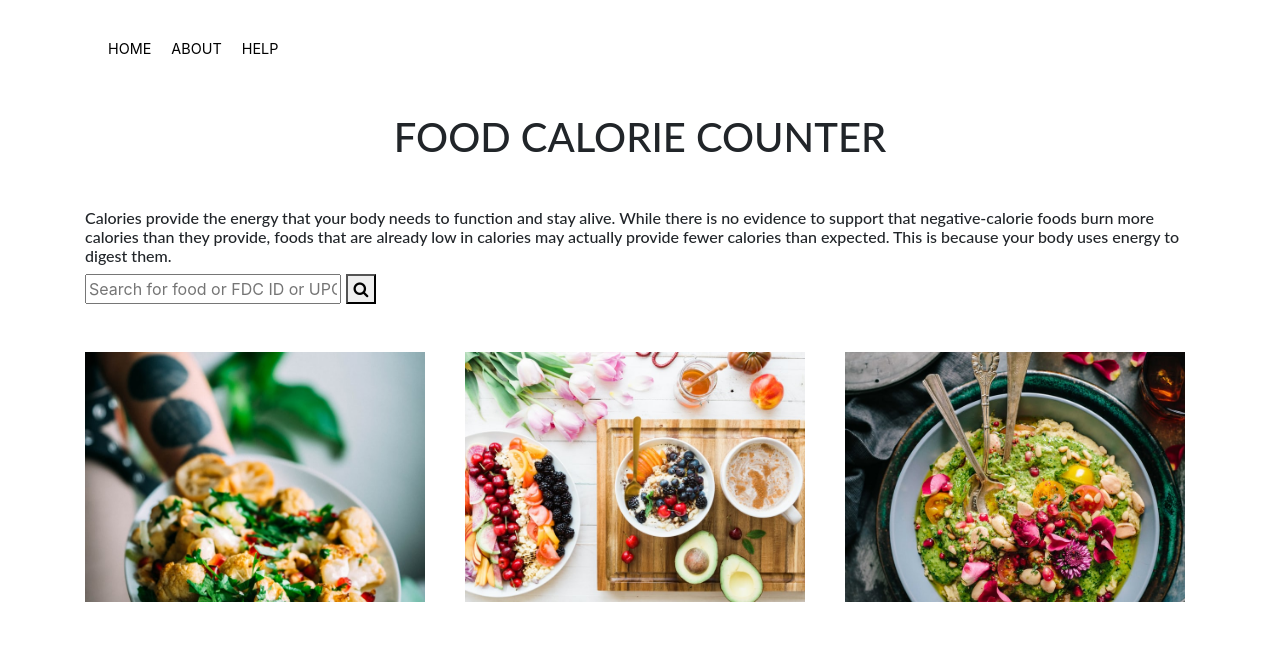
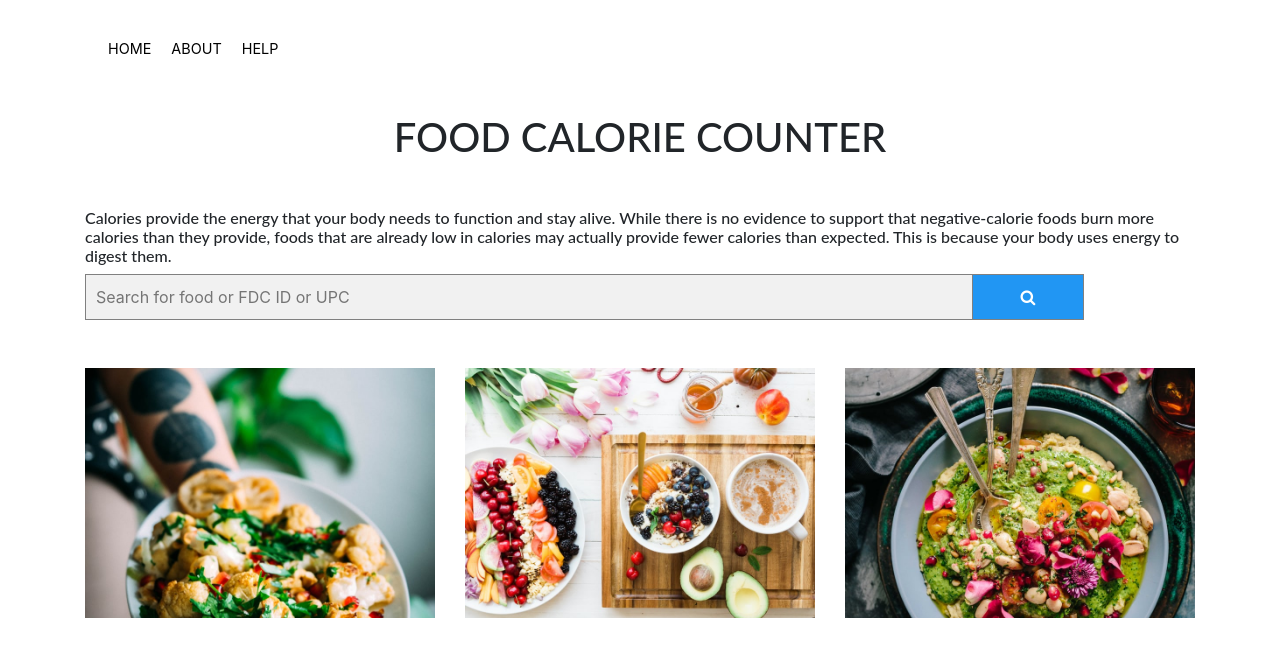
Before and after one commit to amalu-m/calorieapp, a Django app: template templates/index.html in a window 1280 px wide. Shown: the top 657 px of the page. Run offline with Django 3.2, Linux system fonts and the light colour scheme; the template is opened without the code that fills it, so the values that code supplies are empty; some libraries are stand-ins or nearby versions.

Commit message:
re-applied styling changes

```diff
--- a/static/basic.css
+++ b/static/basic.css
@@ -3,10 +3,27 @@ body{
   margin: 0px;
 }
 
-.container{
+button{
+  width: 10%;
+  padding: 10px;
+  background: #2196F3;
+  color: white;
+  font-size: 17px;
+  border: 1px solid grey;
+  border-left: none;
+  cursor: pointer;
+}
+input{padding: 10px;
+  font-size: 17px;
+  border: 1px solid grey;
+  float: left;
+  width: 80%;
+  background: #f1f1f1;
+}
+/* .container{
   display: grid;
   grid-template-columns: 1fr;
-}
+} */
 
 .nav-wrapper{
   display: flex;
@@ -53,14 +70,16 @@ body{
   color:black   !important;
 }
 
-p,h6,h1,h2,h3,h4,th{
+h6,h1,h2,h3,h4{
   font-family: 'Lato',sans-serif;
+  font-size:5vw;
 }
 
 
 .portfolio-items-wrapper{
   display: grid;
   grid-template-columns: 1fr 1fr 1fr;
+
 }
 
 .portfolio-item-wrapper{
@@ -70,10 +89,13 @@ p,h6,h1,h2,h3,h4,th{
 
 .portfolio-img-background{
   height: 250px;
-  width : 97%;
+  max-width: 100%;
   background-size: cover;
   background-position: center;
   background-repeat: no-repeat;
+  border-width: medium;
+  margin-bottom: 20px;
+  padding-bottom: 20px;
 }
 
 .img-text-wrapper{
@@ -85,8 +107,8 @@ p,h6,h1,h2,h3,h4,th{
   align-items: center;
   height: 100%;
   text-align: center;
-  padding-left: 100px;
-  padding-right: 100px;
+  padding: 100px;
+
 }
 .img-text-wrapper .subtitle{
   transition : 1ms;
```
